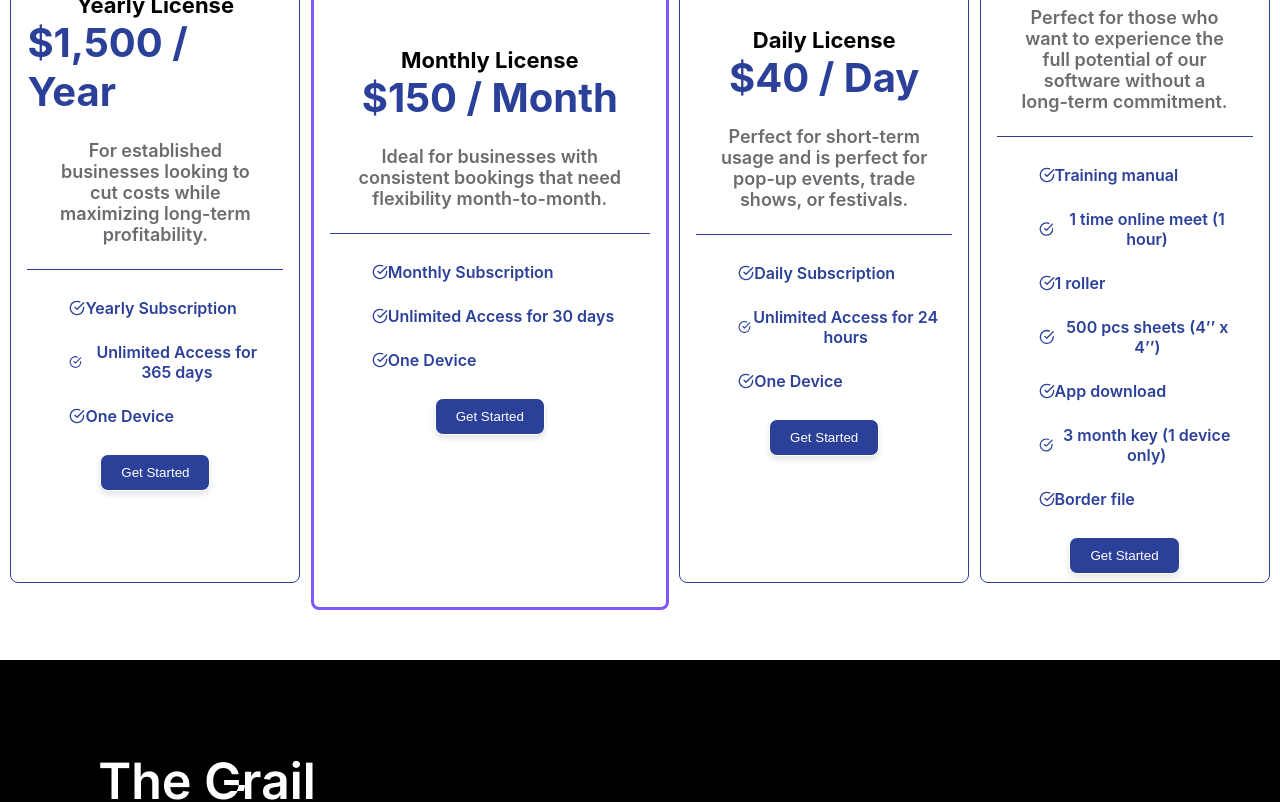
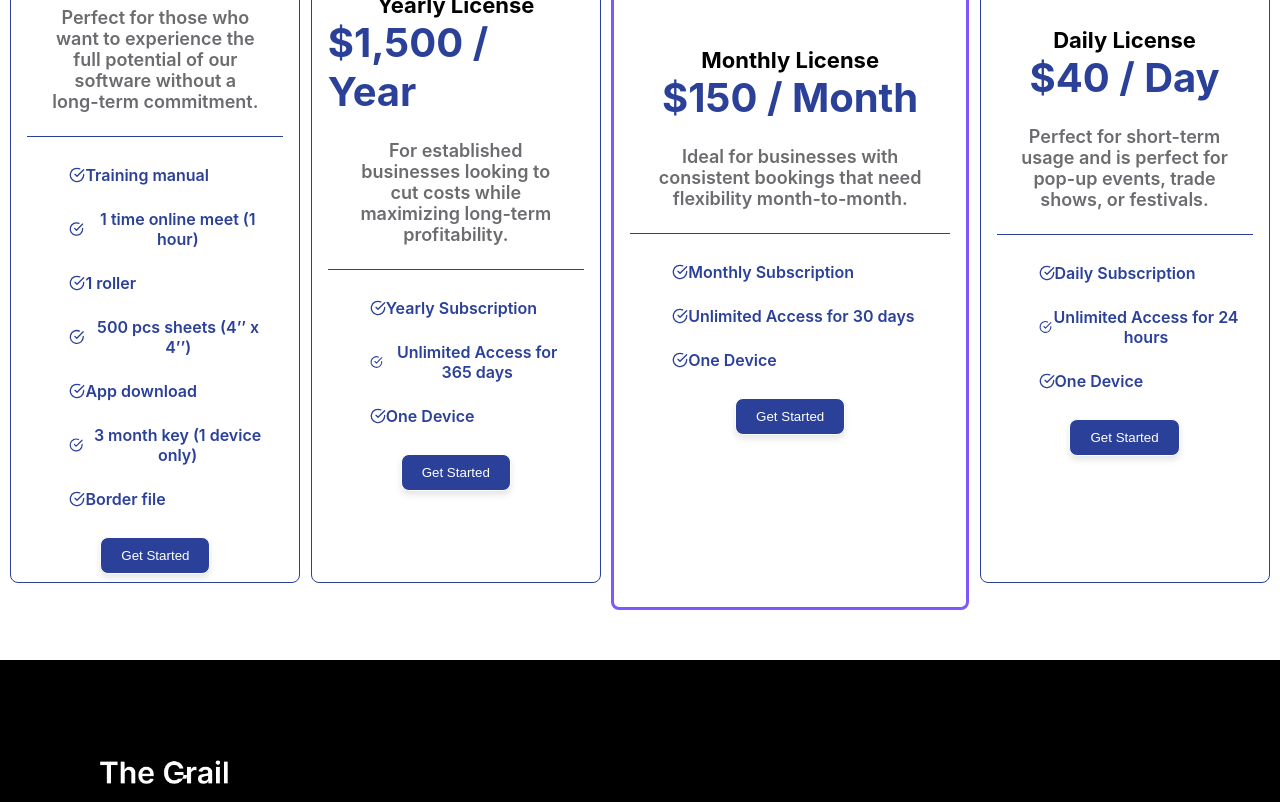
Before and after one commit to crazyGru/grail_frontend, a React (Create React App) app: page /pricing in a window 1280 px wide. Shown: the part 980-1782 px from the top of the page. Built offline with nearby package versions, Linux system fonts and the light colour scheme.

Commit message:
Add/Logout

```diff
--- a/src/Components/Header.css
+++ b/src/Components/Header.css
@@ -1,11 +1,13 @@
 .item {
   color: white;
-  font-size: 14px;
+  font-size: 16px;
   cursor: pointer;
   font-weight: 500;
+  padding: 0px 10px;
 }
 
 .App-logo {
+  height: 24px;
   cursor: pointer;
 }
 
@@ -15,3 +17,26 @@
   cursor: pointer;
   font-weight: 500;
 }
+
+.App-header {
+  display: flex;
+  align-items: center;
+  justify-content: space-between;
+}
+
+.item-logout {
+  cursor: pointer;
+}
+
+.App-user {
+  display: flex;
+  align-items: center;
+  justify-content: center;
+  color: white;
+}
+
+.App-user-info {
+  display: flex;
+  align-items: center;
+  justify-content: space-evenly;
+}
--- a/src/Components/Header.js
+++ b/src/Components/Header.js
@@ -1,11 +1,12 @@
 import logo from "../logo.png";
 import { useDispatch, useSelector } from "react-redux";
-import { setSelectedItem, setUser } from "../redux/userSlice";
+import { clearUser, setSelectedItem, setUser } from "../redux/userSlice";
 import { headerItems } from "../utilis/headerItems";
 import "./Header.css";
 import { useEffect } from "react";
 import { Link } from "react-router-dom";
 import { useNavigate } from "react-router-dom";
+import { FaSignOutAlt } from "react-icons/fa";
 
 const Header = () => {
   const navigate = useNavigate();
@@ -23,6 +24,12 @@ const Header = () => {
   const handleItemClick = (item) => {
     dispatch(setSelectedItem(item.name));
     navigate(item.link);
+  };
+
+  const handleSignOut = () => {
+    dispatch(clearUser()); // Clear user from Redux store
+    localStorage.removeItem("user"); // Remove user from local storage
+    navigate("/signin"); // Redirect to sign-in page
   };
 
   return (
@@ -46,7 +53,14 @@ const Header = () => {
       </div>
       <ul className="App-pages">
         {user ? (
-          <span className="App-link">{user}</span>
+          <>
+            <span className="App-link">{user}</span>
+            <FaSignOutAlt
+              color="white"
+              className="item-logout"
+              onClick={handleSignOut}
+            />
+          </>
         ) : (
           <Link to="/signin" className="App-link">
             Sign In
--- a/src/Components/PayCard.js
+++ b/src/Components/PayCard.js
@@ -1,8 +1,48 @@
 import "./PayCard.css";
 import { LuCheckCircle } from "react-icons/lu";
 import Button from "./Button";
+import { useNavigate } from "react-router-dom";
+import { fetchAPI } from "../utilis/api";
+import { useSelector } from "react-redux";
 
-const PayCard = ({ title, price, duration, description, items, selected }) => {
+const PayCard = ({
+  title,
+  price,
+  duration,
+  description,
+  items,
+  selected,
+  planId,
+}) => {
+  const navigate = useNavigate();
+  const user = useSelector((state) => state.user.user);
+
+  const handleGetStarted = async () => {
+    if (!user) {
+      alert("Please sign in to proceed.");
+      navigate("/signin");
+      return;
+    }
+
+    try {
+      const session = await fetchAPI(
+        `/subscriptions/create-checkout-session?user_mail=${encodeURIComponent(
+          user
+        )}&plan_id=${planId}`,
+        {
+          method: "POST",
+          headers: {
+            accept: "application/json",
+          },
+          body: JSON.stringify({}), // Empty body as per the sample
+        }
+      );
+      window.location.href = session.url; // Redirect to Stripe checkout
+    } catch (error) {
+      console.error("Error creating checkout session:", error);
+    }
+  };
+
   return (
     <div className={`pay-card ${selected ? "selected" : ""}`}>
       {selected && <div className="badge">⭐Most Popular</div>}
@@ -19,9 +59,7 @@ const PayCard = ({ title, price, duration, description, items, selected }) => {
           </div>
         ))}
       </div>
-      <Button onClick={() => console.log("Get Started clicked")}>
-        Get Started
-      </Button>
+      <Button onClick={handleGetStarted}>Get Started</Button>
     </div>
   );
 };
--- a/src/Pages/Pricing.js
+++ b/src/Pages/Pricing.js
@@ -2,6 +2,7 @@ import Header from "../Components/Header";
 import MainSlide from "../Components/MainSlide";
 import PayCard from "../Components/PayCard";
 import Footer from "../Components/Footer";
+import { pricingPlans } from "../utilis/pricingPlans";
 import "./Pricing.css";
 
 const Pricing = () => {
@@ -13,51 +14,17 @@ const Pricing = () => {
         description="Get the perfect solution for your photo booth business with flexible pricing options that cater to events of all sizes and durations. Whether you need a one-time setup or ongoing access, we’ve got you covered."
       ></MainSlide>
       <div className="pay-card-container">
-        <PayCard
-          title="Yearly License"
-          price="$1,500 / Year"
-          description="For established businesses looking to cut costs while maximizing long-term profitability."
-          items={[
-            "Yearly Subscription",
-            "Unlimited Access for 365 days ",
-            "One Device ",
-          ]}
-        />
-        <PayCard
-          title="Monthly License"
-          price="$150 / Month"
-          description="Ideal for businesses with consistent bookings that need flexibility month-to-month."
-          items={[
-            "Monthly Subscription",
-            "Unlimited Access for 30 days ",
-            "One Device ",
-          ]}
-          selected={true}
-        />
-        <PayCard
-          title="Daily License"
-          price="$40 / Day"
-          description="Perfect for short-term usage and is perfect for pop-up events, trade shows, or festivals."
-          items={[
-            "Daily Subscription",
-            "Unlimited Access for 24 hours ",
-            "One Device ",
-          ]}
-        />
-        <PayCard
-          title="One-Time Setup"
-          price="$990"
-          description="Perfect for those who want to experience the full potential of our software without a long-term commitment."
-          items={[
-            "Training manual",
-            "1 time online meet (1 hour)",
-            "1 roller",
-            "500 pcs sheets (4’’ x 4’’)",
-            "App download",
-            "3 month key (1 device only)",
-            "Border file",
-          ]}
-        />
+        {pricingPlans.map((plan) => (
+          <PayCard
+            key={plan.id}
+            title={plan.title}
+            price={plan.price}
+            description={plan.description}
+            items={plan.items}
+            selected={plan.isSelected}
+            planId={plan.id}
+          />
+        ))}
       </div>
       <Footer />
     </div>
--- a/src/utilis/api.js
+++ b/src/utilis/api.js
@@ -1,4 +1,4 @@
-const API_BASE_URL = "http://localhost:8000";
+const API_BASE_URL = "http://ec2-52-90-200-142.compute-1.amazonaws.com";
 
 const fetchAPI = async (endpoint, options) => {
   const response = await fetch(`${API_BASE_URL}${endpoint}`, options);
--- a/src/utilis/pricingPlans.js
+++ b/src/utilis/pricingPlans.js
@@ -3,6 +3,8 @@ const pricingPlans = [
     id: "price_1PycsEJlIvt55eMlzHaHkd9a",
     title: "1 Time Setup",
     price: "$990",
+    description:
+      "Perfect for those who want to experience the full potential of our software without a long-term commitment.",
     items: [
       "Training manual",
       "1 time online meet (1 hour)",
@@ -12,36 +14,46 @@ const pricingPlans = [
       "3 month key (1 device only)",
       "Border file",
     ],
+    isSelected: false,
   },
   {
     id: "price_1PycseJlIvt55eMlDRFmQDfR",
     title: "Yearly License",
-    price: "$1500",
+    price: "$1,500 / Year",
+    description:
+      "For established businesses looking to cut costs while maximizing long-term profitability.",
     items: [
-      "Yearly subscription",
-      "Unlimited events usage for 365 days",
-      "1 device",
+      "Yearly Subscription",
+      "Unlimited Access for 365 days",
+      "One Device",
     ],
+    isSelected: false,
   },
   {
     id: "price_1Pyct6JlIvt55eMlTbd4SHN9",
     title: "Monthly License",
-    price: "$150",
+    price: "$150 / Month",
+    description:
+      "Ideal for businesses with consistent bookings that need flexibility month-to-month.",
     items: [
-      "Monthly subscription",
-      "Unlimited events usage for 30 days",
-      "1 device",
+      "Monthly Subscription",
+      "Unlimited Access for 30 days",
+      "One Device",
     ],
+    isSelected: true,
   },
   {
     id: "price_1PyctZJlIvt55eMlorJURoTl",
     title: "Daily License",
-    price: "$40",
+    price: "$40 / Day",
+    description:
+      "Perfect for short-term usage and is perfect for pop-up events, trade shows, or festivals.",
     items: [
-      "Daily subscription",
-      "Unlimited events usage for 24 hours",
-      "1 device",
+      "Daily Subscription",
+      "Unlimited Access for 24 hours",
+      "One Device",
     ],
+    isSelected: false,
   },
 ];
 
```
Also changed, not shown: 1 other file (tests, documents, lock files or other folders).
